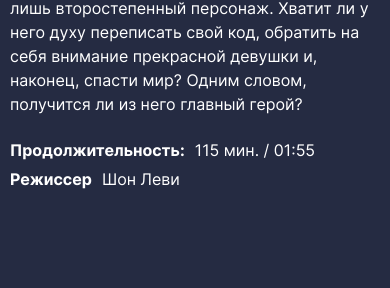
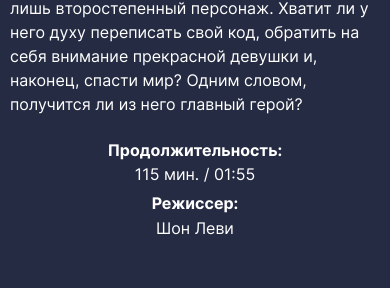
Before and after one commit to goozh/movie-searcher, a React (Create React App) app: page /movie/0 in a window 390 px wide. Shown: the part 811-1099 px from the top of the page. Built offline with nearby package versions, Linux system fonts and the light colour scheme; no server answers; a web font is replaced by a local one.

Commit message:
fix: movie page 320px

```diff
--- a/src/components/Movie/Movie.css
+++ b/src/components/Movie/Movie.css
@@ -119,12 +119,20 @@
   }
 
   .movie__poster {
-  width: 320px;
-  height: 480px;
-}
+    width: 320px;
+    height: 480px;
+  }
 
   .movie__synopsis {
     line-height: 1.5;
+  }
+
+  .movie__specification-item {
+    flex-direction: column;
+  }
+
+  .movie__specification {
+    margin: 5px 0 0 0;
   }
 
   .movie__trailer-iframe {
--- a/src/components/Movie/Movie.js
+++ b/src/components/Movie/Movie.js
@@ -18,7 +18,7 @@ function Movie({ moviesData }) {
               <p className="movie__specification">{moviesData[id].duration}</p>
             </li>
             <li className="movie__specification-item">
-              <p className="movie__specification-title">Режиссер</p>
+              <p className="movie__specification-title">Режиссер:</p>
               <p className="movie__specification">{moviesData[id].director}</p>
             </li>
           </ul>
--- a/src/components/Register/Register.css
+++ b/src/components/Register/Register.css
@@ -1,6 +1,7 @@
 .register {
   min-height: 700px;
   min-height: 100vh;
+  height: -webkit-fill-available;
   background-color: #252B42;
   display: flex;
   align-items: center;
```
